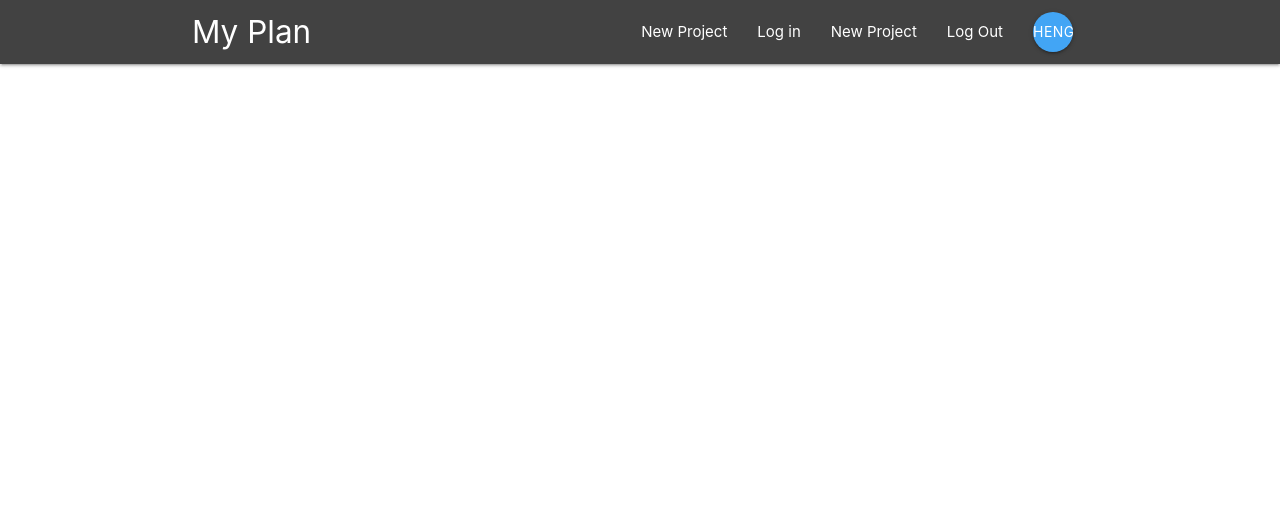
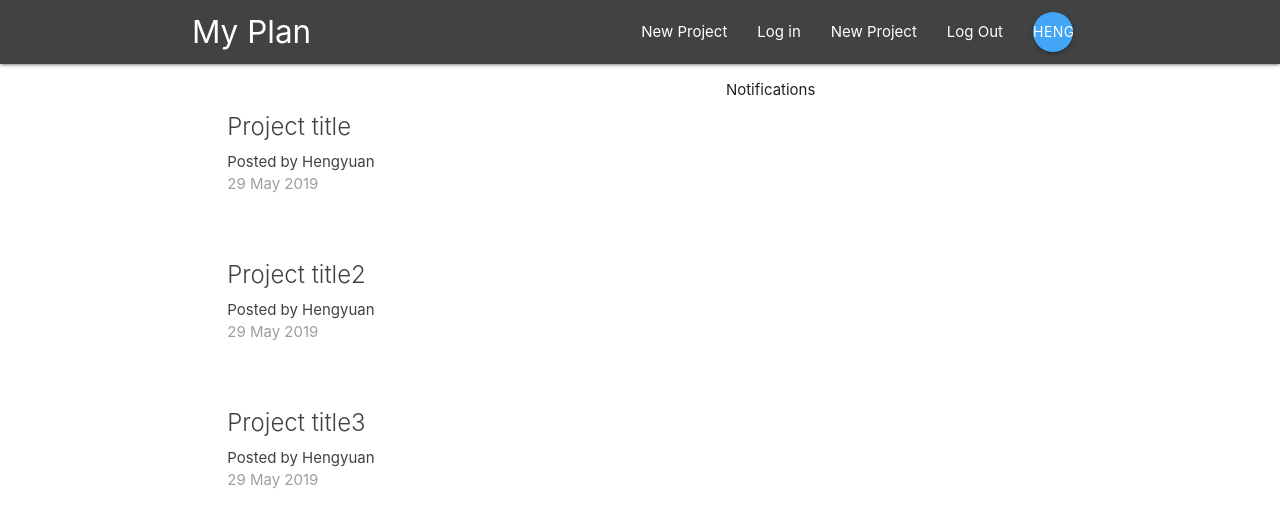
Before and after one commit to jhengy/react-redux-firebase-app, a React (Create React App) app in the folder myplan/: page / in a window 1280 px wide. Shown: the top 528 px of the page. Built offline with nearby package versions, Linux system fonts and the light colour scheme.

Commit message:
Create project dashboard using mock data

```diff
--- a/myplan/src/App.js
+++ b/myplan/src/App.js
@@ -1,12 +1,15 @@
 import React from "react"
-import { BrowserRouter } from "react-router-dom"
+import { BrowserRouter, Switch, Route } from "react-router-dom"
 import Navbar from "./layout/Navbar"
-
+import DashBoard from "./dashboard/Dashboard"
 function App() {
   return (
     <BrowserRouter>
       <div className="App">
         <Navbar />
+        <Switch>
+          <Route path='/' component={DashBoard} />
+        </Switch>
       </div>
     </BrowserRouter>
   )
--- a/myplan/src/dashboard/Dashboard.js
+++ b/myplan/src/dashboard/Dashboard.js
@@ -0,0 +1,26 @@
+import React, { Component } from "react"
+import Notifications from './Notifications'
+import ProjectList from '../projects/ProjectList'
+// class based component(with states)
+/**
+ * 1. initially use mock data to write out the component(without dynamic data)
+ */
+class Dashboard extends Component {
+  render() {
+    return (
+      // two rows with 2 columns of m6 and m5 column width respectively
+      <div className="dashboard container">
+        <div className="row">
+          <div className="col s12 m6">
+            <ProjectList />
+          </div>
+          <div className="col s12 m5 offset-m1">
+            <Notifications />
+          </div>
+        </div>
+      </div>
+    )
+  }
+}
+
+export default Dashboard
--- a/myplan/src/dashboard/Notifications.js
+++ b/myplan/src/dashboard/Notifications.js
@@ -0,0 +1,11 @@
+import React from 'react'
+
+const Notifications = () => {
+  return (
+    <div>
+      <p>Notifications</p>
+    </div>
+  )
+}
+
+export default Notifications
--- a/myplan/src/projects/ProjectList.js
+++ b/myplan/src/projects/ProjectList.js
@@ -0,0 +1,33 @@
+import React from 'react'
+
+const ProjectList = () => {
+  return (
+    <div className="project-list section">
+      <div className="card z-depth-0 project-summary">
+        <div className="card-content grey-text text-darken-3">
+          <span className="card-title">Project title</span>
+          <p>Posted by Hengyuan</p>
+          <p className="grey-text">29 May 2019</p>
+        </div>
+      </div>
+
+      <div className="card z-depth-0 project-summary">
+        <div className="card-content grey-text text-darken-3">
+          <span className="card-title">Project title2</span>
+          <p>Posted by Hengyuan</p>
+          <p className="grey-text">29 May 2019</p>
+        </div>
+      </div>
+
+      <div className="card z-depth-0 project-summary">
+        <div className="card-content grey-text text-darken-3">
+          <span className="card-title">Project title3</span>
+          <p>Posted by Hengyuan</p>
+          <p className="grey-text">29 May 2019</p>
+        </div>
+      </div>
+    </div>
+  )
+}
+
+export default ProjectList
```
